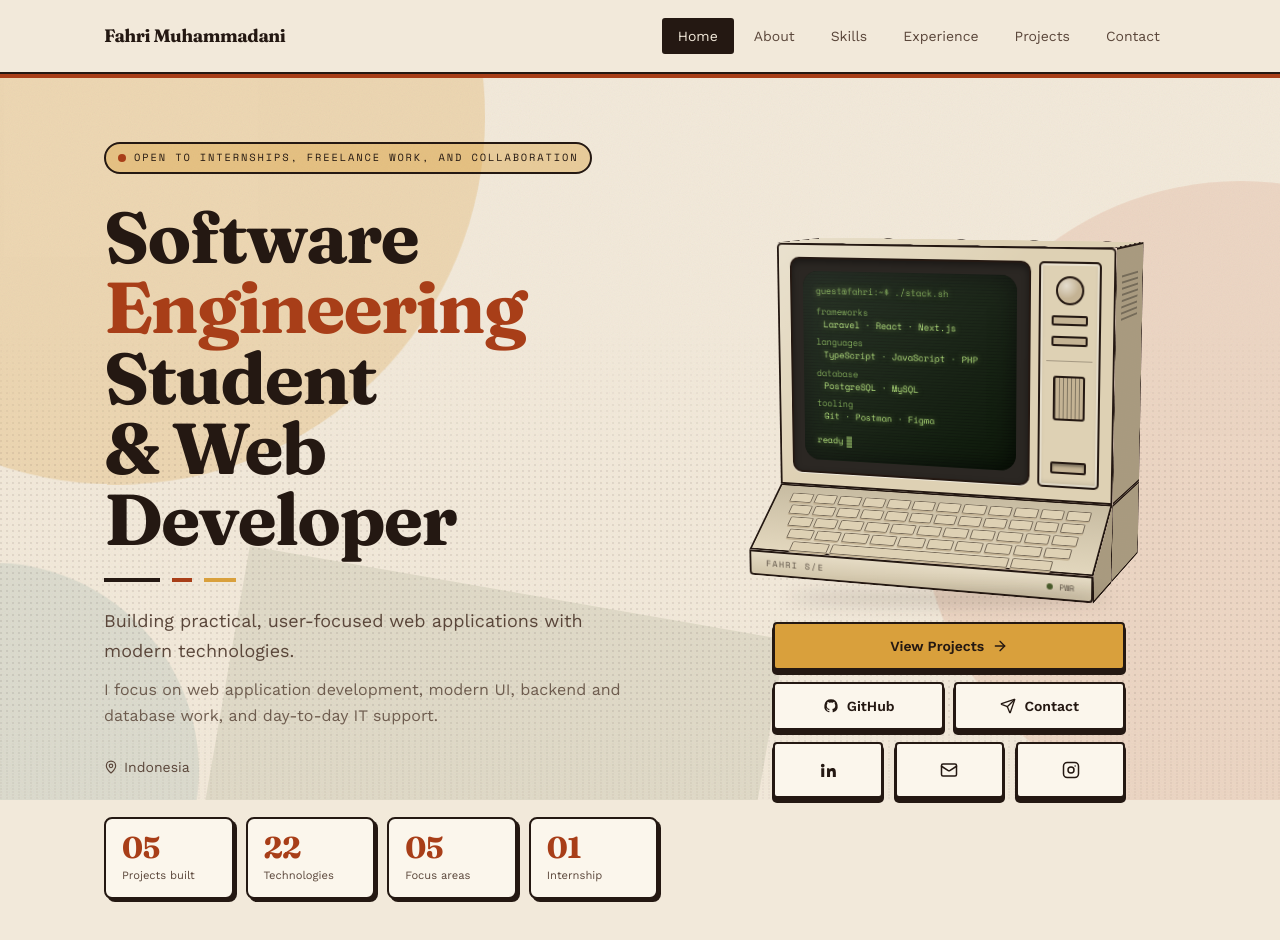
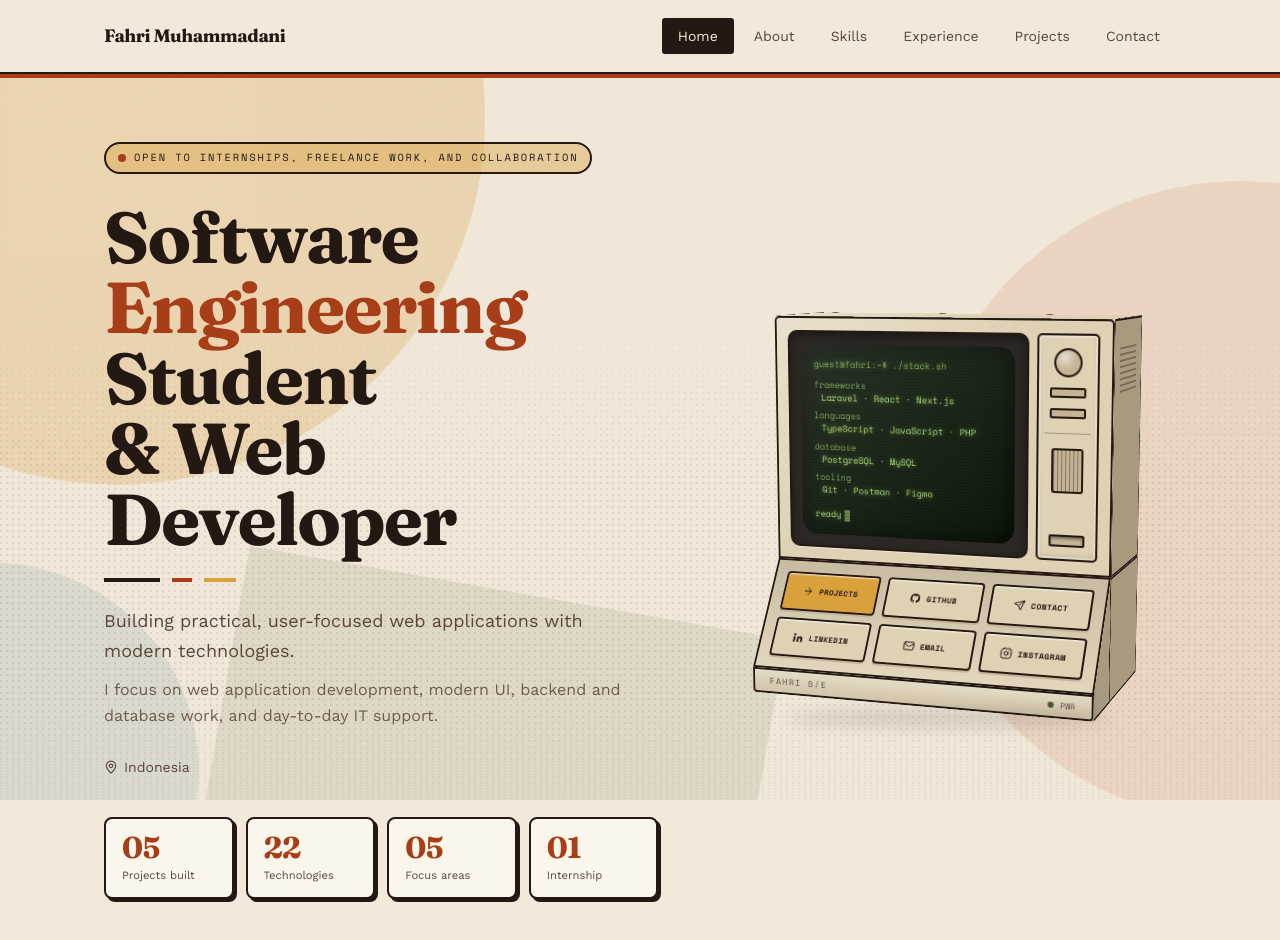
Before and after one commit to muhf-ahri/Portofolio, a Next.js app: page / in a window 1280 px wide. Shown: the top 940 px of the page. Built offline with nearby package versions, Linux system fonts and the light colour scheme.

Commit message:
perbaikan keycap pada keyboard deck

```diff
--- a/src/app/globals.css
+++ b/src/app/globals.css
@@ -179,6 +179,7 @@
      no blur — matches the rest of the theme. */
   .keycap {
     box-shadow:
+      inset 0 1.5px 0 rgb(255 255 255 / 0.55),
       0 4px 0 0 var(--color-ink),
       0 4px 0 1px var(--color-ink);
     transform: translateZ(0);
@@ -190,6 +191,7 @@
   .keycap:hover:not([aria-disabled="true"]) {
     transform: translateY(-2px);
     box-shadow:
+      inset 0 1.5px 0 rgb(255 255 255 / 0.7),
       0 6px 0 0 var(--color-ink),
       0 6px 0 1px var(--color-ink);
   }
@@ -197,7 +199,7 @@
   /* The cap sinks into the case and the base disappears. */
   .keycap:active:not([aria-disabled="true"]) {
     transform: translateY(4px);
-    box-shadow: 0 0 0 0 var(--color-ink);
+    box-shadow: inset 0 1.5px 0 rgb(0 0 0 / 0.12);
   }
 
   .keycap:disabled,
--- a/src/components/sections/Hero.tsx
+++ b/src/components/sections/Hero.tsx
@@ -1,14 +1,12 @@
 "use client";
 
 import { motion } from "framer-motion";
-import { ArrowRight, Mail, MapPin, Send } from "lucide-react";
+import { MapPin } from "lucide-react";
 
-import { GithubIcon, InstagramIcon, LinkedinIcon } from "@/components/ui/BrandIcons";
-import { KeyButton } from "@/components/ui/KeyButton";
 import { RetroComputer } from "@/components/sections/RetroComputer";
 import { profile } from "@/data/profile";
 import { stats } from "@/data/stats";
-import { EASE, fade, staggerParent } from "@/lib/motion";
+import { EASE, staggerParent } from "@/lib/motion";
 import { usePrefersReducedMotion } from "@/hooks/usePrefersReducedMotion";
 
 export function Hero() {
@@ -112,65 +110,10 @@ export function Hero() {
           </motion.dl>
         </motion.div>
 
-        {/* Retro computer + 3D keycap row, right column. */}
+        {/* Retro computer. Its keyboard is the hero navigation — no separate
+            button stack underneath. */}
         <div className="flex flex-col items-center">
           <RetroComputer />
-
-          <motion.div
-            variants={staggerParent(reduce ? 0 : 0.06)}
-            initial="hidden"
-            animate="show"
-            className="mt-4 flex w-full max-w-[22rem] flex-col items-center gap-3"
-          >
-            <motion.div variants={fade} className="w-full">
-              <KeyButton href="#projects" tone="accent" className="w-full">
-                View Projects
-                <ArrowRight size={16} />
-              </KeyButton>
-            </motion.div>
-
-            <motion.div variants={fade} className="grid w-full grid-cols-2 gap-2.5">
-              <KeyButton href={profile.github} external ariaLabel="GitHub">
-                <GithubIcon size={16} />
-                GitHub
-              </KeyButton>
-              <KeyButton href="#contact" ariaLabel="Contact">
-                <Send size={16} />
-                Contact
-              </KeyButton>
-            </motion.div>
-
-            {/* Icon keys: equal thirds, equal gaps, equal height. The grid
-                does the aligning — no manual widths to keep in sync. */}
-            <motion.div variants={fade} className="grid w-full grid-cols-3 gap-3">
-              <KeyButton
-                href={profile.linkedin}
-                external
-                iconOnly
-                ariaLabel="LinkedIn"
-                title="LinkedIn"
-              >
-                <LinkedinIcon size={18} />
-              </KeyButton>
-              <KeyButton
-                href={`mailto:${profile.email}`}
-                iconOnly
-                ariaLabel="Email"
-                title="Email"
-              >
-                <Mail size={18} />
-              </KeyButton>
-              <KeyButton
-                href={profile.instagram}
-                external
-                iconOnly
-                ariaLabel="Instagram"
-                title="Instagram"
-              >
-                <InstagramIcon size={18} />
-              </KeyButton>
-            </motion.div>
-          </motion.div>
         </div>
       </div>
     </section>
--- a/src/components/sections/RetroComputer.tsx
+++ b/src/components/sections/RetroComputer.tsx
@@ -1,8 +1,13 @@
 "use client";
 
 import { motion, useMotionValue, useReducedMotion, useSpring } from "framer-motion";
+import { ArrowRight, Mail, Send } from "lucide-react";
 import type { CSSProperties, ReactNode } from "react";
 import { useRef } from "react";
+
+import { GithubIcon, InstagramIcon, LinkedinIcon } from "@/components/ui/BrandIcons";
+import { profile } from "@/data/profile";
+import { cx } from "@/lib/cx";
 
 /**
  * Beige all-in-one retro computer (monitor + wedge keyboard base),
@@ -23,15 +28,18 @@ const W = 352; // width of monitor and base (same as the w-[22rem] wrapper)
 const H = 250; // monitor height
 const D = 130; // monitor / base depth behind the front plane
 
-const DF = 80; // how far the base juts forward of the monitor
-const DROP = 52; // vertical drop of the keyboard slope over DF
+const DF = 68; // how far the base juts forward of the monitor
+const DROP = 100; // vertical drop of the keyboard slope over DF
 const LIP = 26; // vertical front lip under the keyboard
 const HB = DROP + LIP; // base height
-const SLOPE_L = Math.hypot(DF, DROP); // length of the slanted keyboard deck
-const SLOPE_DEG = (Math.atan2(DF, DROP) * 180) / Math.PI;
+// Rounded: React serialises inline styles to a shorter decimal form on the
+// server, so a raw float here is a guaranteed hydration mismatch.
+const SLOPE_L = Math.round(Math.hypot(DF, DROP));
+const SLOPE_DEG = Math.round((Math.atan2(DF, DROP) * 180) / Math.PI * 10) / 10;
 
 const TOTAL_H = H + HB;
 const PIVOT_Z = -(D - DF) / 2; // middle of the whole depth (+DF ... -D)
+const WEDGE_TOP = Math.round((DROP / HB) * 1000) / 10; // % down the side face
 
 const STACK = [
   ["frameworks", "Laravel · React · Next.js"],
@@ -125,25 +133,63 @@ function Box({ w, h, d, y = 0, top = true, rightStyle, children }: BoxProps) {
   );
 }
 
-const KEY_ROWS = [12, 12, 11, 10] as const;
-const key =
-  "h-[13px] flex-1 rounded-[2px] border border-ink/55 bg-crt-shell shadow-[0_2px_0_var(--color-crt-shell-dark)]";
+const NAV_KEYS = [
+  { href: "#projects", label: "Projects", icon: <ArrowRight size={12} />, accent: true },
+  { href: profile.github, label: "GitHub", icon: <GithubIcon size={12} />, external: true },
+  { href: "#contact", label: "Contact", icon: <Send size={12} /> },
+  { href: profile.linkedin, label: "LinkedIn", icon: <LinkedinIcon size={12} />, external: true },
+  { href: `mailto:${profile.email}`, label: "Email", icon: <Mail size={12} /> },
+  { href: profile.instagram, label: "Instagram", icon: <InstagramIcon size={12} />, external: true },
+] as const;
 
+/**
+ * A real keycap: the site's navigation lives in the keyboard, not under it.
+ * `w-full h-full` inside a fixed grid cell is what keeps every cap identical
+ * regardless of label length — no per-row truncation, no ragged widths.
+ */
+function NavKey({
+  href,
+  label,
+  icon,
+  accent,
+  external,
+}: {
+  href: string;
+  label: string;
+  icon: ReactNode;
+  accent?: boolean;
+  external?: boolean;
+}) {
+  return (
+    <a
+      href={href}
+      target={external ? "_blank" : undefined}
+      rel={external ? "noreferrer noopener" : undefined}
+      title={label}
+      className={cx(
+        "keycap flex h-full w-full items-center justify-center gap-1.5 rounded-[4px] border-2 border-ink px-1",
+        "font-mono text-[0.5rem] leading-none font-semibold tracking-[0.05em] whitespace-nowrap uppercase",
+        "shadow-[inset_0_1.5px_0_rgba(255,255,255,0.55),0_2px_0_var(--color-crt-shell-dark)]",
+        accent ? "bg-ochre" : "bg-crt-shell",
+      )}
+    >
+      {icon}
+      <span className="truncate">{label}</span>
+    </a>
+  );
+}
+
+/**
+ * Keyboard deck: exactly the six nav keys, laid out as an even 3x2 grid so
+ * every cap shares the same width and height. No decorative filler keys —
+ * they read as noise and this way the whole deck is real navigation.
+ */
 function Keyboard() {
   return (
-    <div className="absolute inset-x-4 top-2.5 flex flex-col gap-[4px]">
-      {KEY_ROWS.map((count, row) => (
-        <div key={row} className="flex gap-[3px]" style={{ paddingLeft: row * 5, paddingRight: row * 3 }}>
-          {Array.from({ length: count }, (_, i) => (
-            <span key={i} className={key} />
-          ))}
-        </div>
+    <div className="absolute inset-3 grid grid-cols-3 grid-rows-2 gap-2">
+      {NAV_KEYS.map((k) => (
+        <NavKey key={k.label} {...k} />
       ))}
-      <div className="flex gap-[3px] px-6">
-        <span className={`${key} flex-[1.5]`} />
-        <span className={`${key} flex-[7]`} />
-        <span className={`${key} flex-[1.5]`} />
-      </div>
     </div>
   );
 }
@@ -221,7 +267,7 @@ export function RetroComputer() {
             backgroundImage: shade(0.14),
             transformOrigin: "left center",
             transform: "rotateY(-90deg)",
-            clipPath: `polygon(0 0, 100% ${(DROP / HB) * 100}%, 100% 100%, 0 100%)`,
+            clipPath: `polygon(0 0, 100% ${WEDGE_TOP}%, 100% 100%, 0 100%)`,
           }}
         />
 
```
